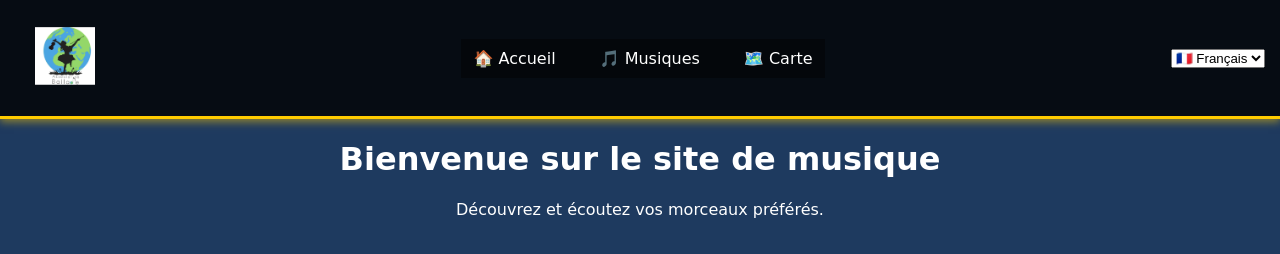
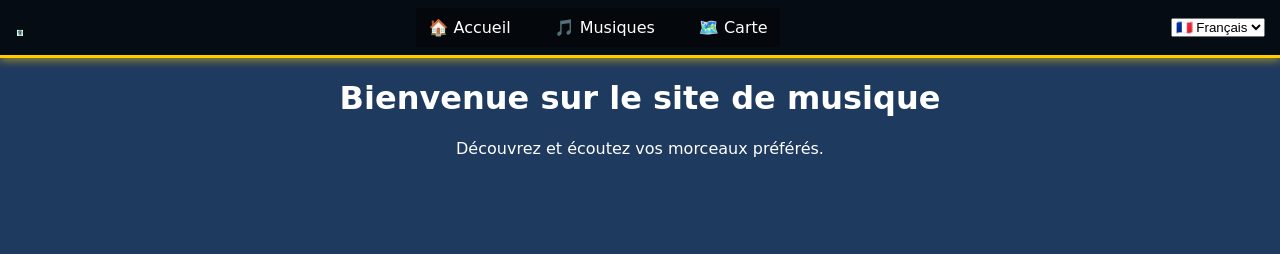
Before and after one commit to Arthurondo/ballade_pwa, a plain HTML site: page index.html in a window 1280 px wide. Drawn offline with Linux system fonts and the light colour scheme.

Commit message:
Update style.css

```diff
--- a/style.css
+++ b/style.css
@@ -29,8 +29,8 @@ img[alt*="Association"],
 img[alt*="Ballade"],
 body > img:first-of-type,
 body > div:first-child img {
-    max-width: 100px !important; /* Force la taille maximale */
-    width: 100px !important;     /* Force la largeur directe */
+    max-width: 10px !important; /* Force la taille maximale */
+    width: 10px !important;     /* Force la largeur directe */
     height: auto !important;     /* Maintient le ratio */
     transform: scale(0.6) !important; /* Réduction supplémentaire si nécessaire */
 }
@@ -47,8 +47,8 @@ div[id*="logo"],
 .header-logo,
 #header-logo {
     background-size: 100px auto !important;
-    width: 100px !important;
-    height: 100px !important;
+    width: 10px !important;
+    height: 10px !important;
 }
 
 /* Navigation */
```
